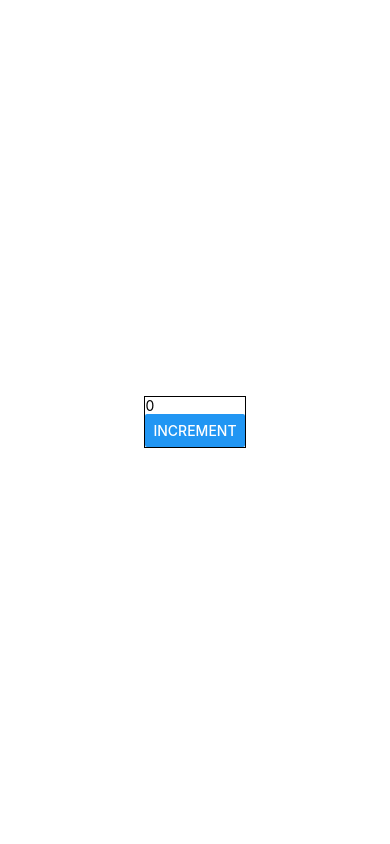
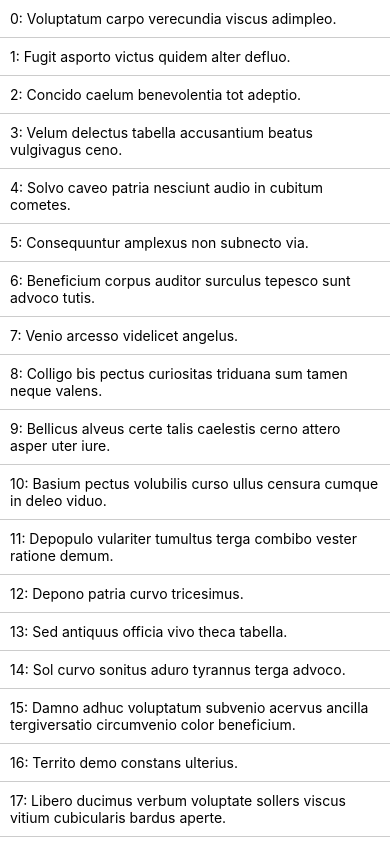
Before and after one commit to thetentmaker/RNAnimation, a React Native app: screen / in a window 390 px wide. Shown: the top 844 px of the page. Built offline with nearby package versions, Linux system fonts and the light colour scheme.

Commit message:
feat: FlatListCheckRenderItems

```diff
--- a/App.tsx
+++ b/App.tsx
@@ -6,16 +6,12 @@
  */
 import React from 'react';
 import { SafeAreaProvider } from 'react-native-safe-area-context';
-import PanResponderFontSlider from './src/chapter6/PanResponderFontSlider';
-import PanResponderBall from './src/chapter6/PanResponderBall';
-import PanResponderModal from './src/chapter6/PanResponderModal';
-import PanResponderBannerSlider from './src/chapter6/PanResponderBannerSlider';
-import ViewLayoutEvent from './src/chapter7/ViewLayoutEvent';
+import FlatListCheckRenderItems from './src/chapter8/FlatListCheckRenderItems';
 
 function App() {
   return (
     <SafeAreaProvider>
-      <ViewLayoutEvent />
+      <FlatListCheckRenderItems />
     </SafeAreaProvider>
   );
 }
--- a/package.json
+++ b/package.json
@@ -32,6 +32,7 @@
     "@babel/core": "^7.25.2",
     "@babel/preset-env": "^7.25.3",
     "@babel/runtime": "^7.25.0",
+    "@faker-js/faker": "^10.1.0",
     "@react-native-community/cli": "20.0.0",
     "@react-native-community/cli-platform-android": "20.0.0",
     "@react-native-community/cli-platform-ios": "20.0.0",
--- /dev/null
+++ b/src/chapter8/FlatListCheckRenderItems.tsx
@@ -0,0 +1,69 @@
+import {
+  FlatList,
+  Text,
+  View,
+  ViewabilityConfigCallbackPair,
+  ViewabilityConfigCallbackPairs,
+  ViewToken,
+} from 'react-native';
+import { faker } from '@faker-js/faker';
+import { useRef } from 'react';
+
+type ItemProps = {
+  item: string;
+  index: number;
+};
+const Item = ({ item, index }: ItemProps) => {
+  return (
+    <View
+      style={{ padding: 10, borderBottomWidth: 1, borderBottomColor: '#ccc' }}
+    >
+      <Text>{`${index}: ${item}`}</Text>
+    </View>
+  );
+};
+const FlatListCheckRenderItems = () => {
+  // 텍스트 배열 타입의 useRef
+  const rederedItems = useRef<string[]>([]);
+  const viewabilityConfigCallbackPairs = useRef<ViewabilityConfigCallbackPairs>(
+    [
+      {
+        onViewableItemsChanged: (info: {
+          viewableItems: Array<ViewToken>;
+          changed: Array<ViewToken>;
+        }) => {
+          console.log(info);
+          const ViewableItems = info.viewableItems.map(item =>
+            JSON.stringify(item),
+          );
+          ViewableItems.forEach(item => {
+            if (rederedItems.current.findIndex(i => i === item) === -1) {
+              console.log(`${item} is rendered`);
+              rederedItems.current.concat(item);
+            }
+          });
+        },
+        viewabilityConfig: {
+          itemVisiblePercentThreshold: 50,
+          minimumViewTime: 1000,
+          waitForInteraction: true,
+        },
+      },
+    ],
+  );
+
+  return (
+    <View>
+      <FlatList
+        data={Array.from({ length: 40 }, () => faker.lorem.sentence())}
+        renderItem={({ item, index }: ItemProps) => (
+          <Item item={item} index={index} />
+        )}
+        keyExtractor={item => item}
+        viewabilityConfigCallbackPairs={viewabilityConfigCallbackPairs.current}
+      />
+    </View>
+  );
+};
+
+export default FlatListCheckRenderItems;
```
Also changed, not shown: 1 other file (tests, documents, lock files or other folders).
